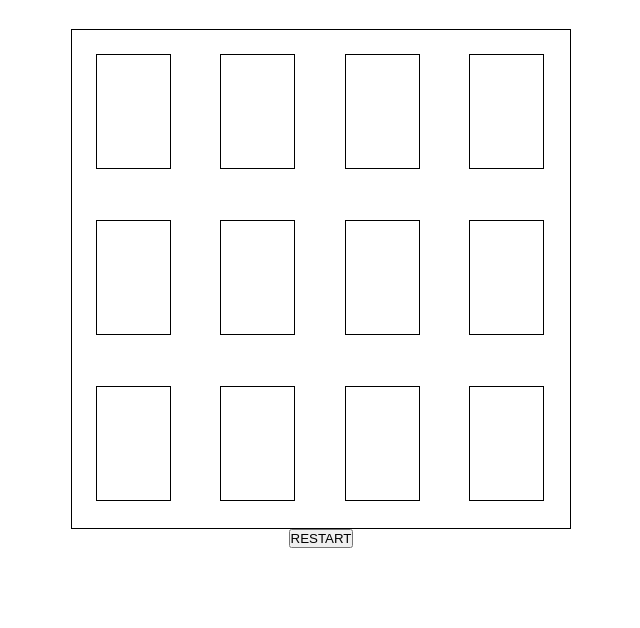
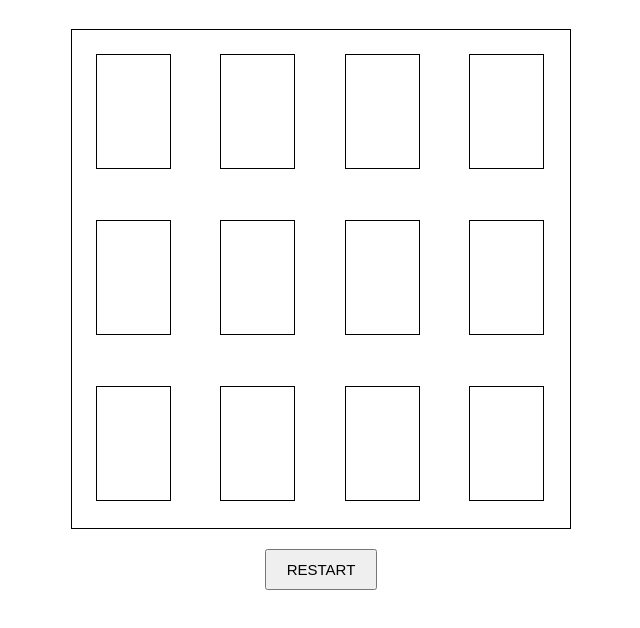
Before and after one commit to RACLesty/concentration, a plain HTML site: page index.html in a window 1280 px wide. Shown: the part 108-736 px from the top of the page, without its empty margins (319-959 px from the left). Drawn offline with Linux system fonts and the light colour scheme.

Commit message:
Btn Setup

```diff
--- a/style.css
+++ b/style.css
@@ -28,3 +28,9 @@ h1 {
     height: 115px;
     border: solid 1px black;
 }
+
+button {
+    margin-top: 20px;
+    padding: 10px 20px;
+    font-size: 15px;
+}
```
